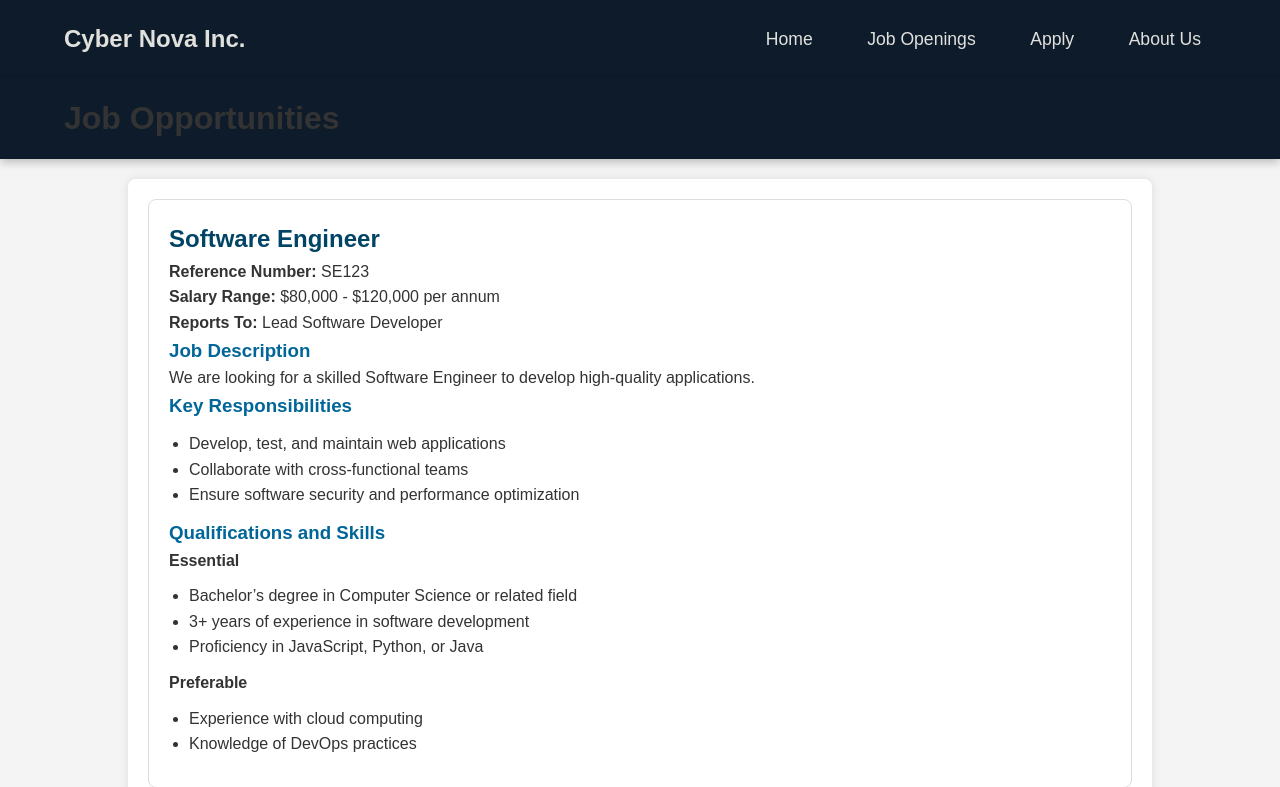
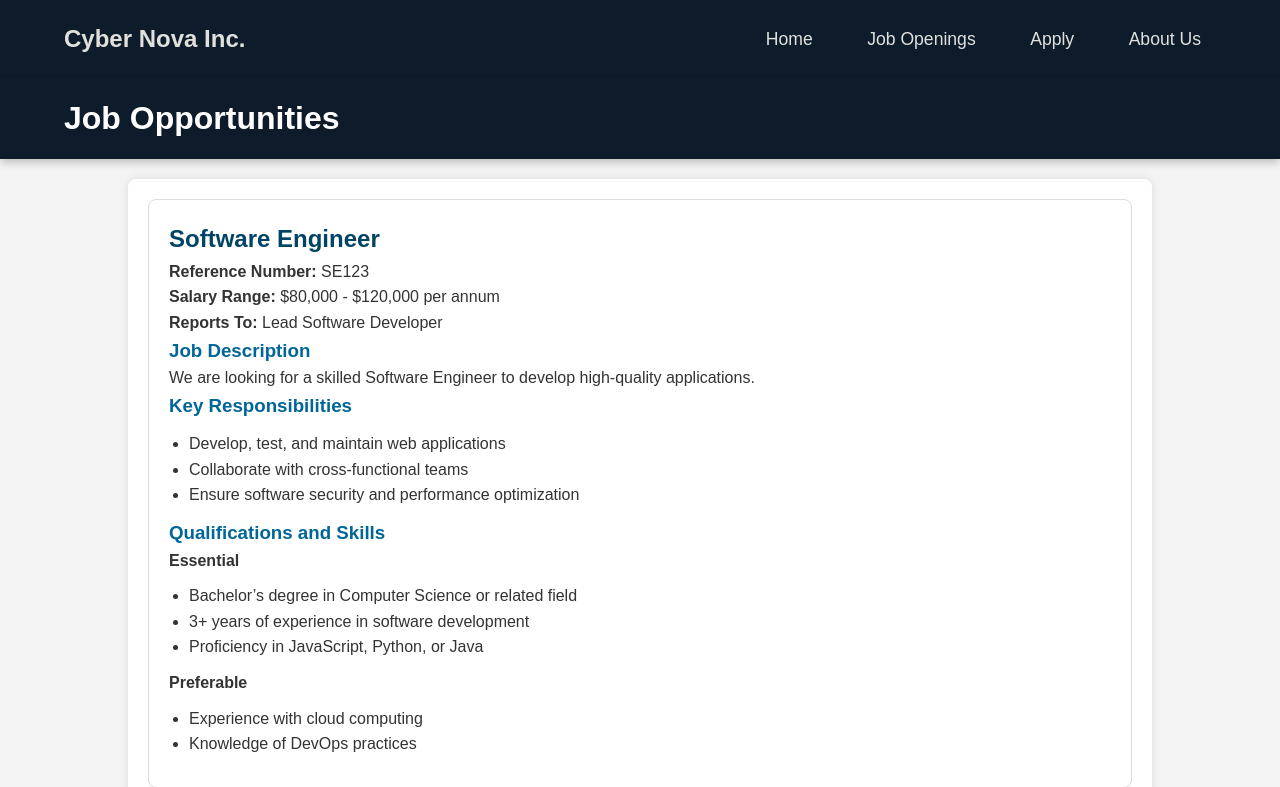
Before and after one commit to Shriyans007/Web-Tech-Project, a PHP site: page /jobs.html in a window 1280 px wide. Shown: the top 787 px of the page. Run offline with PHP 8.4, Linux system fonts and the light colour scheme.

Commit message:
changed h1 text colour to white

```diff
--- a/styles.css
+++ b/styles.css
@@ -131,3 +131,8 @@ aside {
 footer {
     margin-top: 20px;
 }
+
+h1 {
+    color: white;
+
+}
```
